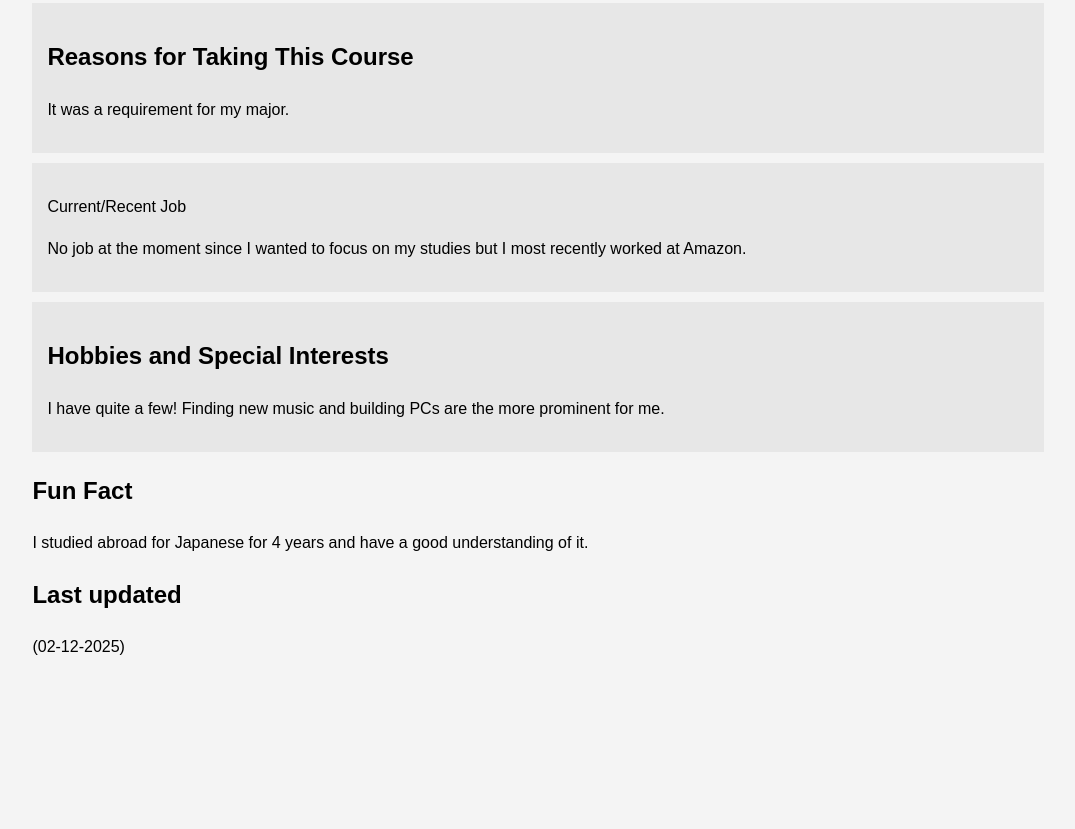
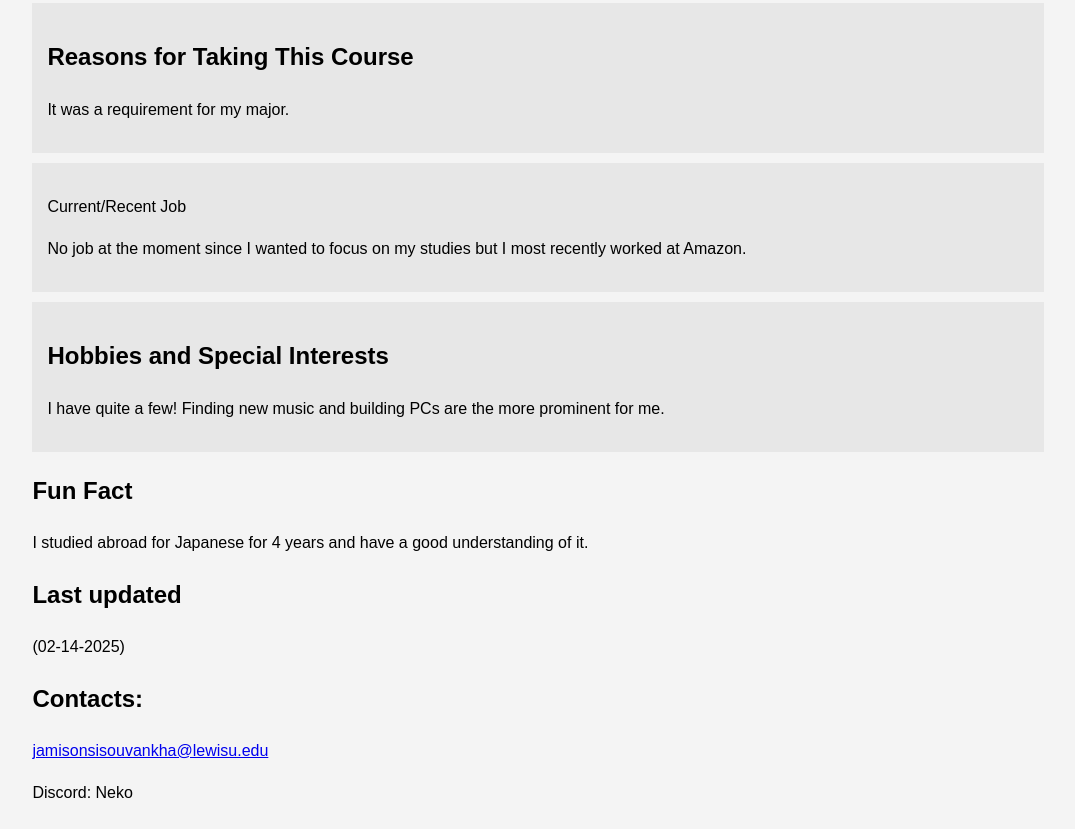
Before and after one commit to Sisouvankhamjamison/me, a plain HTML site: page index.html in a window 1280 px wide. Shown: the part 369-1198 px from the top of the page, without its empty margins (102-1177 px from the left). Before the commit the page ends 1053 px from the top, so only its background shows below. Drawn offline with Linux system fonts and the light colour scheme.

Commit message:
Update files.

```diff
--- a/index.html
+++ b/index.html
@@ -62,8 +62,15 @@
 
     <section class="Last updated">
         <h2>Last updated</h2>
-        <p>(02-12-2025)</p>
+        <p>(02-14-2025)</p>
         </section>
-    </div>
+
+</section class= "Contact">
+    <h2>Contacts:</h2>
+    <a href="jamisonsisouvankha@lewisu.edu">jamisonsisouvankha@lewisu.edu</a>
+    <p> Discord: Neko</p>
+</section>
+
+</div>
 </body>
 </html>
```
